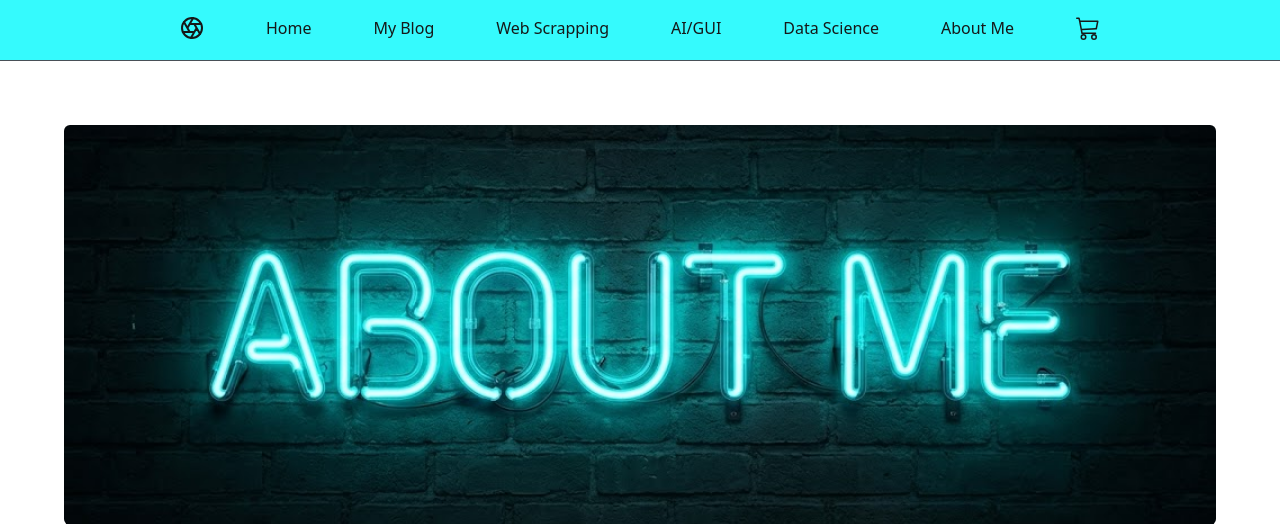
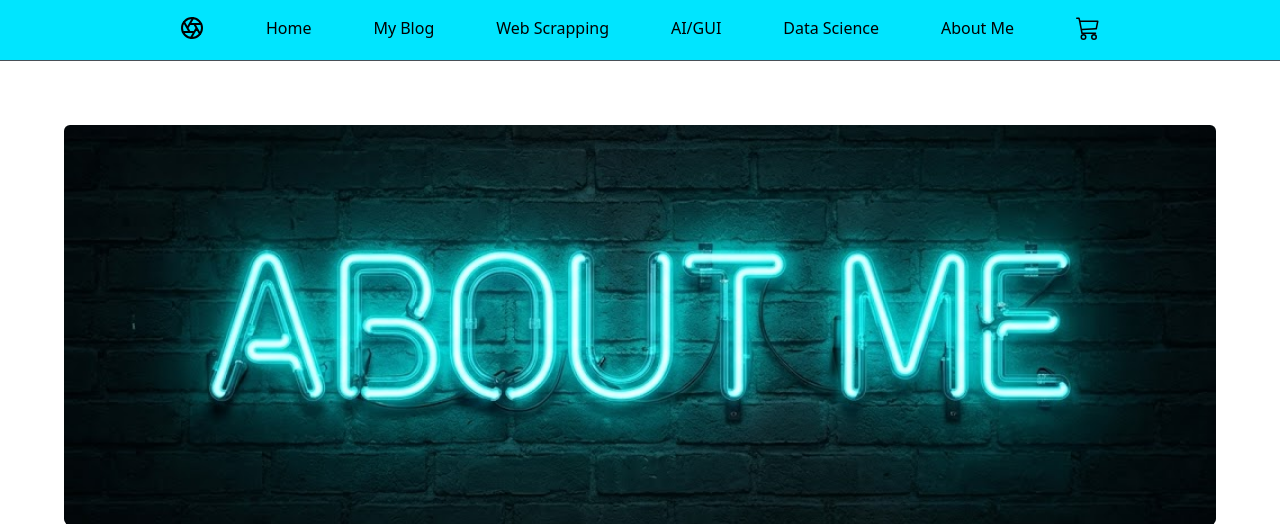
Before and after one commit to FredQuimbiii/Tunez-scent-smart, a Python web app: template templates/about.html in a window 1280 px wide. Shown: the top 524 px of the page. Run offline with Jinja, Linux system fonts and the light colour scheme; the template is opened without the code that fills it, so the values that code supplies are empty; some libraries are stand-ins or nearby versions.

Commit message:
Fix mobile navbar dark mode override

```diff
--- a/static/css/style.css
+++ b/static/css/style.css
@@ -535,3 +535,15 @@
     background-repeat: no-repeat;
     min-height: 250px;
 }
+
+.navbar {
+    background-color: #00e5ff !important; /* your cyan color */
+}
+
+.navbar-collapse {
+    background-color: #00e5ff !important;
+}
+
+.navbar .nav-link {
+    color: #000000 !important;
+}
```
